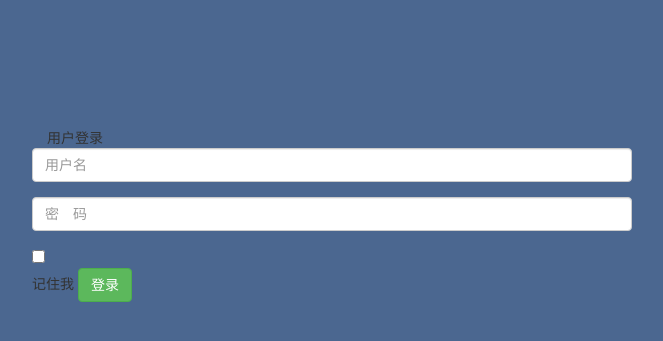
After one commit to zengke123/DeviceManage, a Flask app: template app/templates/login.html in a window 1280 px wide. The commit adds this page. Shown: the top 341 px of the page, without its empty margins (308-971 px from the left). Run offline with Flask 2, Linux system fonts and the light colour scheme; the template is opened without the code that fills it, so the values that code supplies are empty; parts of the project's set-up code (start-up, migrations or seed data) failed here and were passed over; some libraries are stand-ins or nearby versions.

Commit message:
添加登录

```diff
--- a/app/__init__.py
+++ b/app/__init__.py
@@ -15,6 +15,8 @@ def create_app():
     admin.init_app(app)
     from .main import main as main_blueprint
     from .operate import operate as operate_blueprint
+    from .auth import auth as auth_blueprint
     app.register_blueprint(main_blueprint, url_prefix='/info')
     app.register_blueprint(operate_blueprint, url_prefix='/operate')
+    app.register_blueprint(auth_blueprint, url_prefix='/auth')
     return app
--- a/app/templates/base.html
+++ b/app/templates/base.html
@@ -55,7 +55,7 @@
 		    <li><a href="#">{{ username}}</a></li>
               <li><a href="#">退出</a></li>
           {% else %}
-            <li><a href="#">登录</a></li>
+            <li><a href="{{ url_for("auth.login") }}">登录</a></li>
           {% endif %}
       </ul>
     </div>
--- a/app/templates/hardwareInfo.html
+++ b/app/templates/hardwareInfo.html
@@ -282,7 +282,7 @@
             success:function(data) {
                 if(data["flag"]==="success"){
                     alert("数据导出成功,点击Excel下载");
-                    document.getElementById("DOWNLOAD").setAttribute('href',"/main/download_file/"+data["file"]);
+                    document.getElementById("DOWNLOAD").setAttribute('href',"/info/download_file/"+data["file"]);
                 }
             }
         });
--- /dev/null
+++ b/app/templates/login.html
@@ -0,0 +1,39 @@
+<!DOCTYPE html>
+<html lang="zh">
+<head>
+	<meta charset="UTF-8">
+	<meta http-equiv="X-UA-Compatible" content="IE=edge,chrome=1">
+	<meta name="viewport" content="width=device-width, initial-scale=1.0">
+	<title>用户登录</title>
+    <link rel="stylesheet" href="{{ url_for('static',filename='css/bootstrap.css') }}"/>
+     <link rel="stylesheet" href="{{ url_for('static',filename='css/style.css') }}">
+    <script src="{{ url_for('static',filename='js/jquery-3.3.1.min.js') }}"></script>
+    <script src="{{ url_for('static',filename='js/bootstrap.min.js') }}"></script>
+</head>
+<body style="background-color:#4b6790">
+	<div class="container" style="padding-top: 10%">
+        <div class="row">
+            <div class="col-md-offset-3 col-md-6">
+                <form class="form-horizontal">
+                    <span class="heading">用户登录</span>
+                    <div class="form-group">
+                        <input type="text" class="form-control" id="inputEmail3" placeholder="用户名">
+                    </div>
+                    <div class="form-group help">
+                        <input type="password" class="form-control" id="inputPassword3" placeholder="密　码">
+                    </div>
+                    <div class="form-group">
+                        <div class="main-checkbox">
+                            <input type="checkbox" value="None" id="checkbox1" name="check"/>
+                            <label for="checkbox1"></label>
+                        </div>
+                        <span class="text">记住我</span>
+                        <button type="submit" class="btn btn-success">登录</button>
+                    </div>
+                </form>
+            </div>
+        </div>
+	</div>
+
+</body>
+</html>
--- a/app/templates/new_device.html
+++ b/app/templates/new_device.html
@@ -11,6 +11,7 @@
     </ul>
     <div class="tab-content">
     <div role="tabpanel" class="tab-pane active" id="hardware">
+        <br>
         <form class="form-horizontal" id="addHardForm">
             <div class="form-group">
                 {% for col in show_cols_h %}
@@ -25,6 +26,7 @@
         <button type="button" class="btn btn-success" id="SAVE_H">保存</button>
     </div>
     <div role="tabpanel" class="tab-pane" id="software">
+        <br>
         <form class="form-horizontal" id="addSoftForm">
             {% for col in show_cols_s %}
             <div class="form-group">
```
